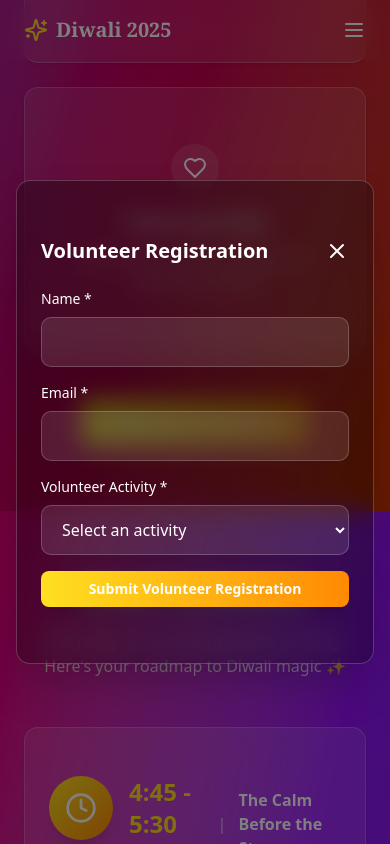
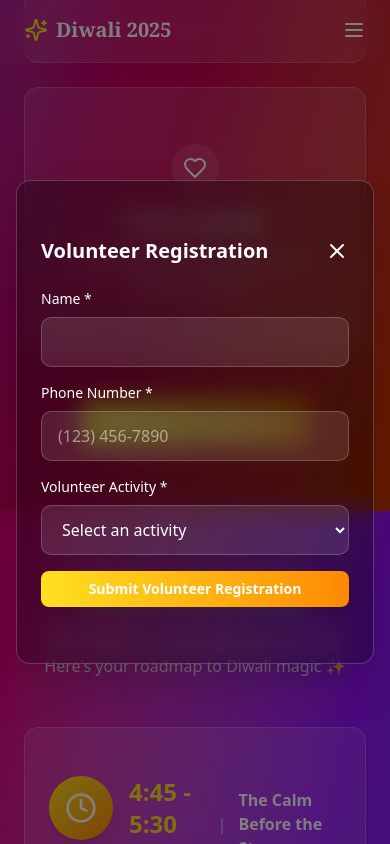
Before and after one commit to sundeepbobba1985/pm-diwali, a Next.js app: page / in a window 390 px wide. Both pictures are taken after a click on the button "Sign Up to Volunteer". Shown: the part 2434-3278 px from the top of the page. Built offline with nearby package versions, Linux system fonts and the light colour scheme; a web font is replaced by a local one.

Commit message:
feat: add phone number field to volunteer registration form
Include phone input, update form state, and ensure consistent styling

Co-authored-by: anotherdevopsguy <15130927+sundeepbobba1985@users.noreply.github.com>

```diff
--- a/app/page.tsx
+++ b/app/page.tsx
@@ -29,7 +29,7 @@ export default function Page() {
 
   const [volunteerForm, setVolunteerForm] = useState({
     name: "",
-    email: "",
+    phone: "",
     volunteerType: "",
   })
 
@@ -111,7 +111,7 @@ export default function Page() {
       setIsSignedIn(true)
       setUserInfo({ name: userName, email: userEmail })
 
-      window.history.replaceState({}, "", "/")
+      window.history.replaceState({}, "/", "/")
     }
 
     const statsInterval = setInterval(() => {
@@ -218,7 +218,7 @@ export default function Page() {
       setShowVolunteerModal(false)
       setVolunteerForm({
         name: "",
-        email: "",
+        phone: "",
         volunteerType: "",
       })
     } catch (error) {
@@ -1094,13 +1094,14 @@ export default function Page() {
                 </div>
 
                 <div>
-                  <label className="block text-sm font-medium mb-2 text-white">Email *</label>
+                  <label className="block text-sm font-medium mb-2 text-white">Phone Number *</label>
                   <input
-                    type="email"
+                    type="tel"
                     required
                     className="w-full px-4 py-3 border border-white/20 rounded-lg bg-white/10 text-white placeholder-white/50 focus:ring-2 focus:ring-yellow-300 focus:border-transparent"
-                    value={volunteerForm.email}
-                    onChange={(e) => setVolunteerForm({ ...volunteerForm, email: e.target.value })}
+                    placeholder="(123) 456-7890"
+                    value={volunteerForm.phone}
+                    onChange={(e) => setVolunteerForm({ ...volunteerForm, phone: e.target.value })}
                   />
                 </div>
 
```
